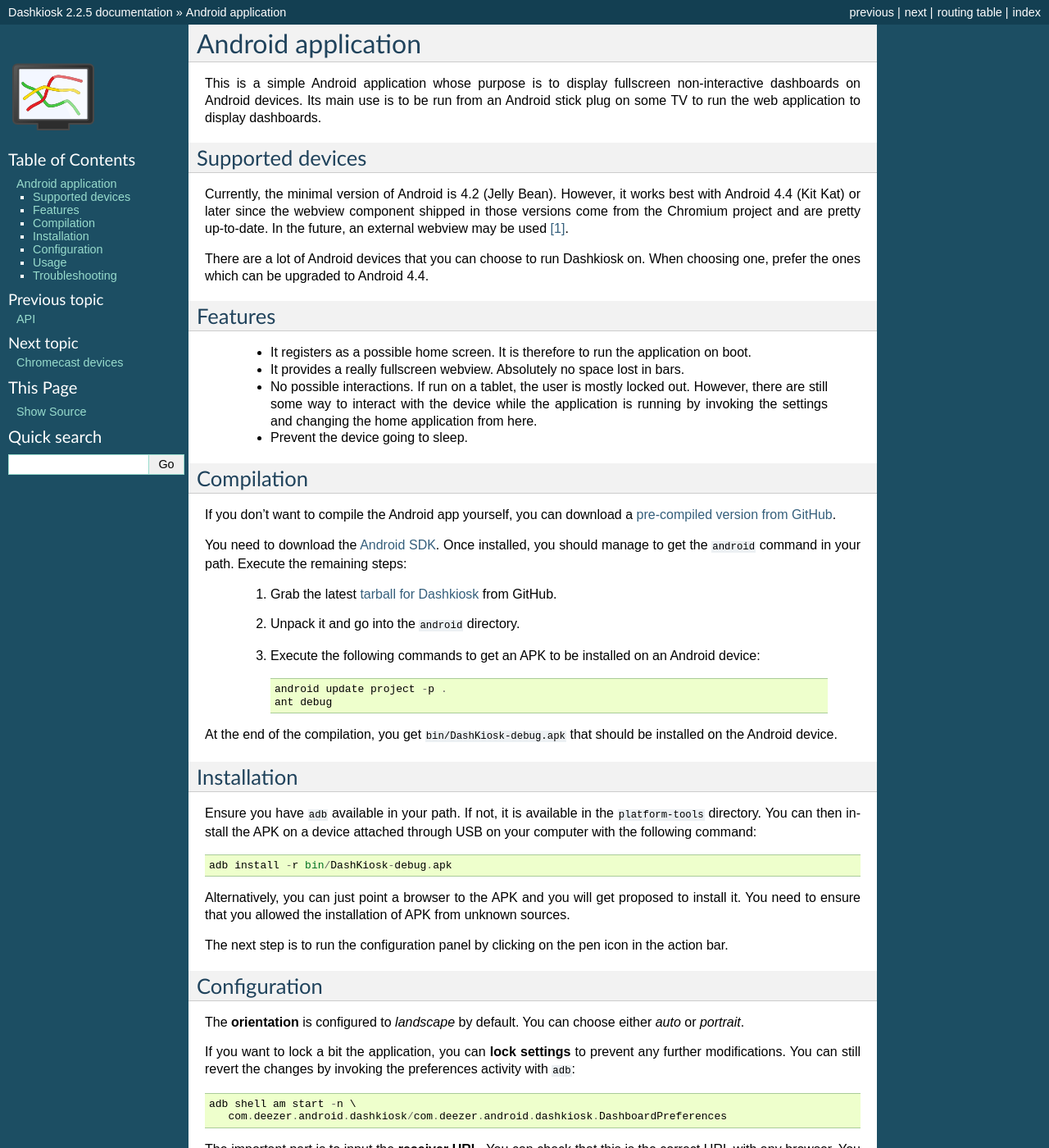
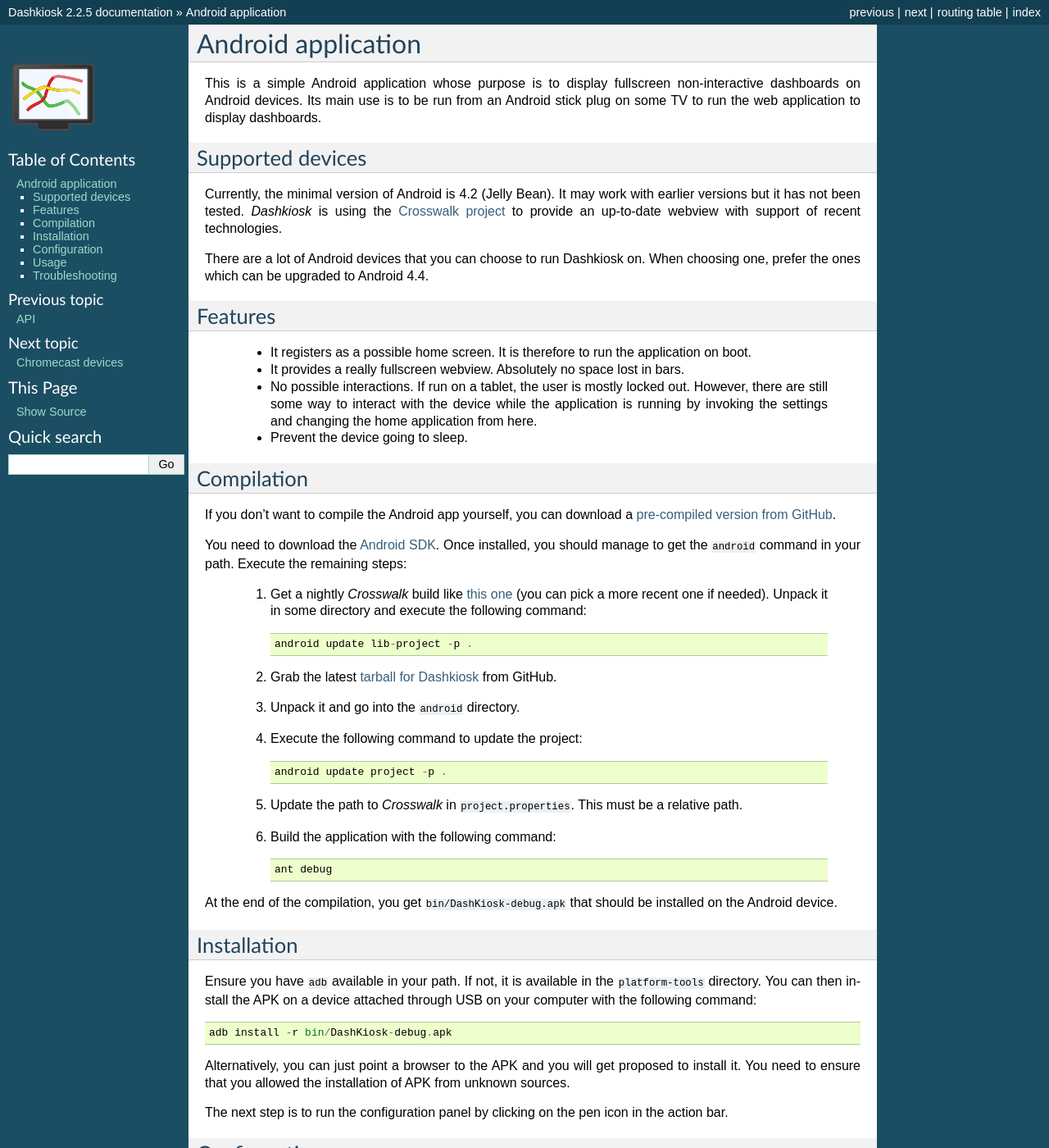
Before and after one commit to vincentbernat/dashkiosk, a Sphinx documentation site: the page built from docs/android.rst, in a window 1280 px wide and 1400 px high. Shown: the whole window at 82% size. Built offline with Sphinx 7.4.7, drawn with Linux system fonts in a browser that asks for light colours; some of the changed text lies outside the part shown.

Commit message:
android: add documentation on how to compile with crosswalk

```diff
--- a/docs/android.rst
+++ b/docs/android.rst
@@ -9,11 +9,10 @@ application to display dashboards.
 Supported devices
 -----------------
 
-Currently, the minimal version of Android is 4.2 (Jelly
-Bean). However, it works best with Android 4.4 (Kit Kat) or later
-since the webview component shipped in those versions come from the
-Chromium project and are pretty up-to-date. In the future, an external
-webview may be used [#crosswalk]_.
+Currently, the minimal version of Android is 4.2 (Jelly Bean). It may
+work with earlier versions but it has not been tested. *Dashkiosk* is
+using the `Crosswalk project`_ to provide an up-to-date webview with
+support of recent technologies.
 
 There are a lot of Android devices that you can choose to run
 Dashkiosk on. When choosing one, prefer the ones which can be upgraded
@@ -47,18 +46,31 @@ You need to download the `Android SDK`_. Once installed, you should
 manage to get the ``android`` command in your path. Execute the
 remaining steps:
 
-  1. Grab the latest `tarball for Dashkiosk`_ from GitHub.
+  1. Get a nightly *Crosswalk* build like `this one`_ (you can pick a
+     more recent one if needed). Unpack it in some directory and
+     execute the following command::
 
-  2. Unpack it and go into the ``android`` directory.
+        android update lib-project -p .
 
-  3. Execute the following commands to get an APK to be installed on
-     an Android device::
+  2. Grab the latest `tarball for Dashkiosk`_ from GitHub.
+
+  3. Unpack it and go into the ``android`` directory.
+
+  4. Execute the following command to update the project::
 
         android update project -p .
+
+  5. Update the path to *Crosswalk* in ``project.properties``. This
+     must be a relative path.
+
+  6. Build the application with the following command::
+
         ant debug
 
 At the end of the compilation, you get ``bin/DashKiosk-debug.apk``
 that should be installed on the Android device.
+
+.. _this one: https://download.01.org/crosswalk/releases/crosswalk/android/canary/7.35.136.0/arm/crosswalk-webview-7.35.136.0-arm.zip
 
 Installation
 ------------
@@ -120,13 +132,6 @@ The log also includes Javascript errors that can be generated by the
 dashboards. Javascript errors from the receiver are prefixed with
 ``[Dashkiosk]``.
 
-.. rubric:: Footnotes
-
-.. [#crosswalk] For example, the one from the `Crosswalk project`_ is
-                a good candidate. It is currently not embeddable but
-                it is planned. You could look at `XWALK-957`_ for
-                progress on this.
-
 .. _Android SDK: http://developer.android.com/sdk/index.htm
 .. _tarball for Dashkiosk: https://github.com/vincentbernat/dashkiosk/releases
 .. _Crosswalk project: https://crosswalk-project.org/
```
